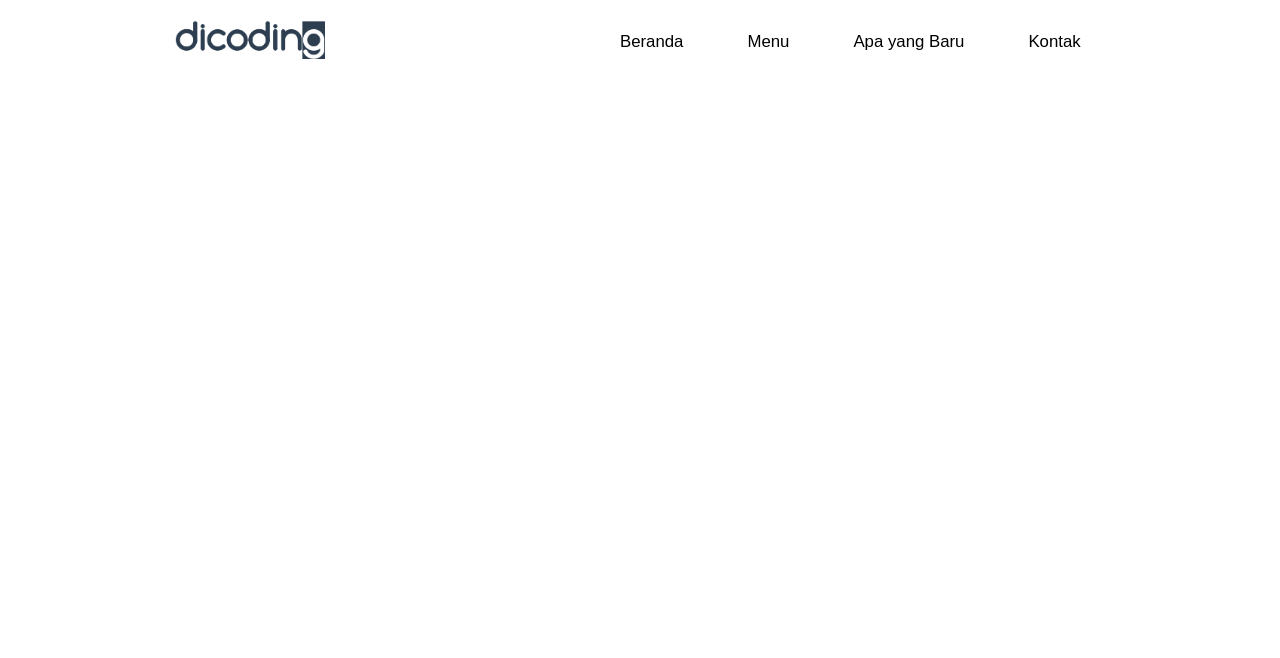
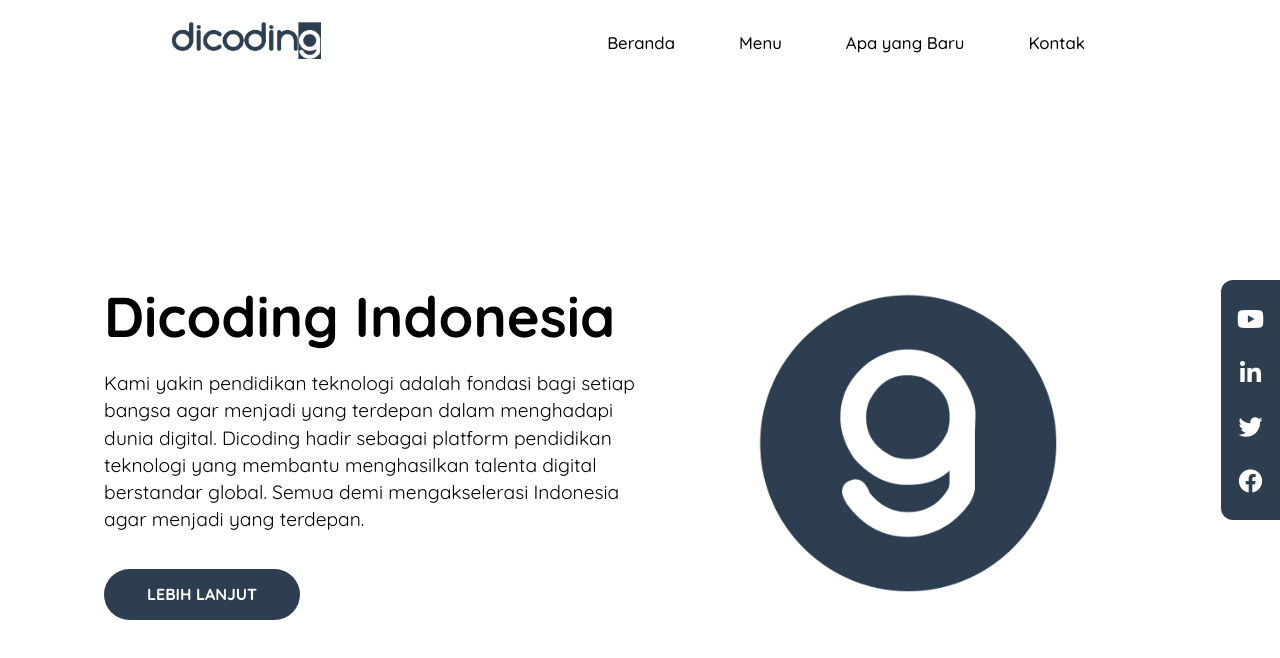
Before and after one commit to RyanRyzer/Latihan, a plain HTML site: page landing-page-dicoding/project/index.html in a window 1280 px wide. Drawn offline with Linux system fonts and the light colour scheme; files that its build step writes are made by us from their sources; files whose address does not match are found by name.

Commit message:
Update index.html

```diff
--- a/landing-page-dicoding/project/index.html
+++ b/landing-page-dicoding/project/index.html
@@ -3,7 +3,18 @@
     <meta charset="utf-8" />
     <title>Landing Page Dicoding</title>
 
-    <link rel="stylesheet" href="css/app.css" />
+    <link rel="stylesheet" href="C:\Users\ryz\Documents\Tugas\Bootcamp\landing-page-dicoding\css\app.css" />
+
+    <!--Font Quicksand-->
+    <link rel="preconnect" href="https://fonts.googleapis.com">
+    <link rel="preconnect" href="https://fonts.gstatic.com" crossorigin>
+    <link href="https://fonts.googleapis.com/css2?family=Quicksand:wght@300..700&display=swap" rel="stylesheet">
+
+    <!--Font Awesome 5.15.4-->
+    <link rel="stylesheet" href="https://cdnjs.cloudflare.com/ajax/libs/font-awesome/5.15.4/css/all.min.css"
+    integrity="sha512-1ycn6IcaQQ40/MKBW2W4Rhis/DbILU74C1vSrLJxCq57o941Ym01SwNsOMqvEBFlcgUa6xLiPY/NS5R+E6ztJQ=="
+    crossorigin="anonymous"
+    referrerpolicy="no-referrer" />
   </head>
   <body>
     <header class="navbar-container">
@@ -19,5 +30,33 @@
           </ul>
         </nav>
       </header>
+
+      <main>
+        <div class="content">
+          <div class="content-description">
+            <h1 class="title">Dicoding Indonesia</h1>
+            <p>
+              Kami yakin pendidikan teknologi adalah fondasi bagi setiap bangsa agar menjadi yang
+              terdepan dalam menghadapi dunia digital. Dicoding hadir sebagai platform pendidikan
+              teknologi yang membantu menghasilkan talenta digital berstandar global. Semua demi
+              mengakselerasi Indonesia agar menjadi yang terdepan.
+            </p>
+            <button>Lebih lanjut</button>
+          </div>
+          <div class="content-image">
+            <img src="C:\Users\ryz\Documents\Tugas\Bootcamp\landing-page-dicoding\img\circle-g.jpg" alt="Dicoding Indonesia" />
+          </div>
+        </div>
+        <aside>
+          <div class="social-media">
+            <ul>
+              <li><a href="#"><i class="fab fa-youtube"></i></a></li>
+              <li><a href="#"><i class="fab fa-linkedin-in"></i></a></li>
+              <li><a href="#"><i class="fab fa-twitter"></i></a></li>
+              <li><a href="#"><i class="fab fa-facebook"></i></a></li>
+            </ul>
+          </div>
+        </aside>
+      </main>
   </body>
 </html>
```
